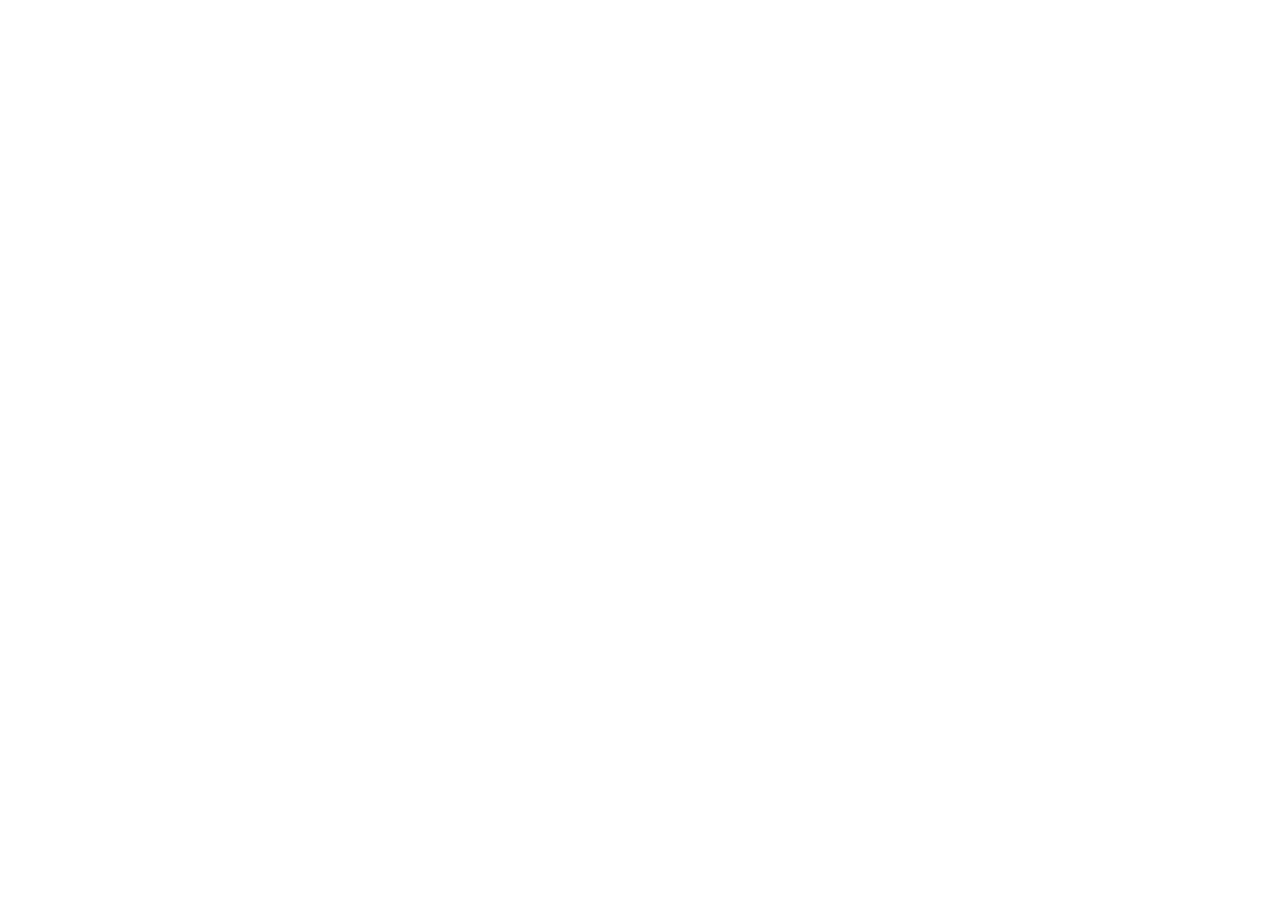
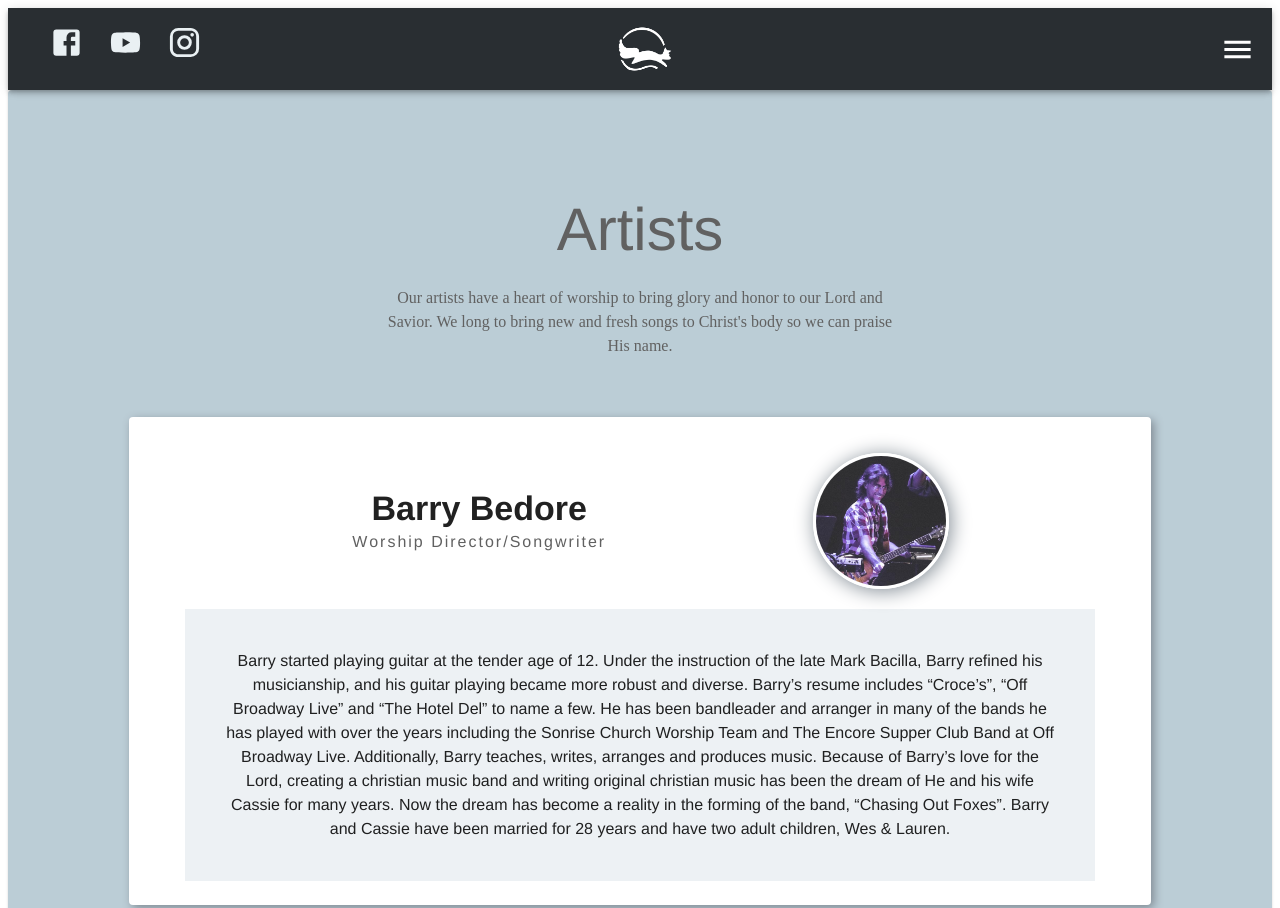
Before and after one commit to elysemontano/chasing-out-foxes-gatsby, a Gatsby site: page /artists in a window 1280 px wide. Before the commit this address had no page. Shown: the top 908 px of the page. Before the commit the page ends 800 px from the top, so only its background shows below. Built offline with nearby package versions, Linux system fonts and the light colour scheme; Gatsby itself is replaced by a stand-in of ours.

Commit message:
Adds artist page

```diff
--- a/src/components/Footer.js
+++ b/src/components/Footer.js
@@ -1,6 +1,6 @@
 import React from 'react'
 import { makeStyles } from '@material-ui/core/styles'
-import Social from '../components/Social'
+import Social from './social'
 import Paper from '@material-ui/core/Paper'
 import Container from '@material-ui/core/Container'
 import Grid from '@material-ui/core/Grid'
--- /dev/null
+++ b/src/components/artist.js
@@ -0,0 +1,211 @@
+import React from 'react'
+import {makeStyles} from '@material-ui/core/styles'
+import {Paper, Container, Typography, Grid, Card, CardContent} from '@material-ui/core'
+import Image from "../components/Image"
+
+const useStyles = makeStyles(() => ({
+    artistSection: {
+        height: "100%",
+        background: "#bbcdd6",
+    },
+    content: {
+        height: "100%",
+        justifyContent: "center",
+        textAlign: "center",
+        color: "#616161",
+    },
+    container: {
+        height: "100%",
+        paddingTop: "8vh",
+        paddingBottom: "10vh",
+    },
+    flex: {
+        display: "flex",
+    },
+    projectBlock: {
+        background: "#54707f",
+        display: "flex",
+        flexDirection: "column",
+        justifyContent: "center",
+        width: "100%",
+        margin: "2vh",
+    },
+    card: {
+        background: "white",
+        margin: "2% 8% 2% 8%",
+        boxShadow: "3px 3px 10px #808a93"
+    },
+    cardContent: {
+        display: "flex",
+        flexDirection: "column",
+        alignItems: "center",
+    },
+    header: {
+        padding: "40px 350px 35px 350px"
+    },
+    cardTop: {
+        display: "flex",
+        padding: "20px",
+        alignItems: "center",
+        width: "100%",
+        justifyContent: "space-evenly",
+    },
+    bio: {
+        backgroundColor: "#edf1f4",
+        padding: "40px",
+        margin: "0px 40px 0px 40px"
+    },
+    cardTopItems: {
+        width: "30%"
+    },
+    title: {
+        letterSpacing: "2px",
+        color: "#616161"
+    }
+}))
+
+function ArtistCard({data}) {
+    const styles = useStyles()
+    return (
+        <div>
+            {data.map((person, index) => {
+                return (
+                <Grid container>
+                    <Grid item>
+                        <Card className={styles.card}>
+                            <CardContent className={styles.cardContent}>
+                                <div className={styles.cardTop} style={index % 2 === 0 ? {flexDirection: "row-reverse"} : {flexDirection: "row"}}>
+                                    <Image fileName={person.image} className={styles.media} style={{width: "130px", borderRadius: "100%", border: "solid white 3px", boxShadow: "2px 2px 20px #808a93"}}/>
+                                    <div  className={styles.cardTopItems}>
+                                        <Typography variant="h4"><b>{person.name}</b></Typography>
+                                        <Typography className={styles.title}>{person.title}</Typography>
+                                    </div>
+                                </div>
+                                <div className={styles.bio}>
+                                    <Typography>{person.bio}</Typography>
+                                </div>
+                            </CardContent>
+                        </Card>
+                    </Grid>
+                </Grid>
+                )
+            })}
+        </div>
+    )
+}
+
+export default function Artist() {
+    const styles = useStyles()
+    return (
+        <Paper className={styles.artistSection}>
+            <Container className={styles.container}>
+                <Grid container className={styles.content}>
+                    <Grid item className={styles.header}>
+                        <Typography variant="h2" style={{paddingBottom: "20px"}}>Artists</Typography>
+                        <Typography variant="p" style={{lineHeight: "1.5"}}>Our artists have a heart of worship to bring glory and honor to our Lord and Savior.  We long to bring new and fresh songs to Christ's body so we can praise His name.</Typography>
+                    </Grid>
+                    <Grid item>
+                        <ArtistCard data={people}/>
+                    </Grid>
+                </Grid>
+            </Container>
+        </Paper>
+    )
+}
+
+
+const people = [
+    {
+        name: "Barry Bedore",
+        title: "Worship Director/Songwriter",
+        image: "barry.jpg",
+        bio: `Barry started playing guitar at the tender age of 12.  Under the instruction of the late Mark Bacilla, Barry refined his musicianship, and his guitar playing became more robust and diverse.  Barry’s resume includes “Croce’s”, “Off Broadway Live” and “The Hotel Del” to name a few. He has been bandleader and arranger in many of the bands he has played with over the years including the Sonrise Church Worship Team and The Encore Supper Club Band at Off Broadway Live. Additionally, Barry teaches, writes, arranges and produces music. Because of Barry’s love for the Lord, creating a christian music band and writing original christian music has been the dream of He and his wife Cassie for many years. Now the dream has become a reality in the forming of the band, “Chasing Out Foxes”. Barry and Cassie have been married for 28 years and have two adult children, Wes & Lauren.`
+    },
+    {
+        name: "Cassie Bedore",
+        title: "Worship Director/Songwriter",
+        image: "cassie.jpg",
+        bio: `Cassie’s involvement in ministry and Chasing Out Foxes has been a labor of love. The vision for Chasing out Foxes and a Christian music studio was given to her during a worship experience at a youth camp where she was serving as a high school leader in 2011. Several years later, a chance meeting and a conversation with Elyse solidified that vision when they learned that they had been given similar direction. Since then, they have been working diligently to accomplish what they feel the Lord has called them to do. The hope is to create a place where Christian musicians can come together, write and record music that blesses and glorifies the Lord. We are praying that all who hear our music will be blessed as well.  As a song writer, Cassie draws inspiration from the love of the Lord, life and the tension between the two. Cassie has been a poet and writer of songs since she was a child. But it’s her husband Barry, and the amazing musicians in Chasing Out Foxes that help bring those songs to life. Cassie and Barry have been together for 30 years and have two adult children, Wes and Lauren.`
+    },
+    {
+        name: "Lauren Bedore",
+        title: "Artist/Songwriter",
+        image: "lauren.jpg",
+        bio: `Hi! It’s me, Lauren.  I’m notoriously bad at describing myself, but I’ll try.  I grew up in San Diego, singing with my pops (who shreds the gnar on guitar) and was pretty heavily influenced by all of the music he and my mom played throughout my childhood. I started to develop my own canon of musical heroes and was especially amazed by the ones that seemingly wrote their songs from inside of my head; those people that captured the essence of being a person so scarily well.I appreciate the way music can create a whole otherworldly space that we can occupy for a while.
+        I appreciate the way music allows us to connect deeper. It feels like it can extract the multifaceted substance of the human experience and become the medium with which we create and share and join together.
+        If I am thinking deeply and am trying on my philosophical pants, that’s why I love music, singing, and music in relation to God.
+        On a less think-y note, it’s just fun! Riffing with my friends, making stank faces when someone plays an inventive part, dancing, and head banging. (Although I would argue head-banging is just an outworking of the more philosophical “music is a connective tissue” thought. Lol.)
+        Wow, well that was a lot, but basically, I’m Lauren and music is neat. I hope as we share our music, it can mean something for you and your connection to God.`
+    },
+    {
+        name: "David Cardarelli",
+        title: "Artist/Songwriter",
+        image: "david.jpg",
+        bio: `David grew up between Tampa, Fl and Campo, CA. and has been playing music since he was 13.  He loves praising our Heavenly Father and feels like it’s a small offering back to Him.
+        Being involved in Chasing Out Foxes has been like a family to him.  David plays, sings and writes music he feels is inspired by the Holy Spirit. He just loves seeing each of the Lord’s many, uniquely beautiful blessings unravel in front of us. He feels that it is one of the most amazing things about worship.  David is married to his beautiful wife Breanna for 6 years and blessed with 2 wonderful children, Gabriella (10) and David Jr.(3).`
+    },
+    {
+        name: "Brad Johnson",
+        title: "Artist/Songwriter",
+        image: "brad.jpg",
+        bio: `Brad is so blessed that God is revealed to him through His imprint on all He created. Worshipping, to Brad, is every breath and step taken daily in God's love for that creation, while songwriting is simply Brad's expression of God's revelation of those things.
+        Beauty and joy are both evident and accessible when our sight is through the lens of God's amazing love and mercy!
+        Brad Johnson has been married to his childhood sweetheart, Katie, for 31 years.  They have two grown children, Caleb and Saralyn, who are a source of unspeakable joy in their lives.. Prior to entering into family life, Brad spent his years in Southern California and Upper Eastern Tennessee, aka God's Country!`
+    },
+    {
+        name: "Jodi Kohler",
+        title: "Artist/Songwriter",
+        image: "jodi.jpg",
+        bio: `Jodi started her singing endeavors in a Pentecostal church singing Southern Gospel music.  She traveled with the Heirloom Quartet  to many Christian venues across the country from here in her hometown of San Diego to Missouri and even Kodiak, Alaska.
+        Outside of the quartet, Jodi has sung the National Anthem at a variety of sporting events, including the San Diego Regional Wrestling Championships for SDIKWA.  Other soloist experiences include singing with Dan and Amber Clarkson  on multiple stages at the San Diego County Fair in addition to singing for numerous wedding ceremonies and memorials.   She has also performed dinner theater at the Off Broadway Live Theater in Santee, CA singing with Bob Schulze and Steve Rolf in the Country Fried Gospel and Christmas Show.  Currently, Jodi still pursues songwriting and singing worship.`,
+    },
+    {
+        name: "Elyse Montano",
+        title: "Artist/Songwriter",
+        image: "elyse.png",
+        bio: `Elyse grew up singing in her church and has always been passionate about singing.  In college, Elyse studied as a music major at Mesa College for a period of time and learned the fundamentals of music theory where she began learning about writing music.
+        For years she wrote secular music until finding her calling at Sonrise Church where she began writing Christian music. Finding her heart and true passion, she longed to be a part of a community of Christian songwriters. Of course, God opened the doors and made way for Chasing Out Foxes where Elyse can share her passion for songwriting and Jesus with the rest of the world.  While Chasing Out Foxes is her second family, Elyse is blessed to have an incredible husband Jeremiah, and two amazing kids, Tristan and Hailey.`
+    },
+    {
+        name: "Amber Pich",
+        title: "Artist/Songwriter",
+        image: "amber.jpg",
+        bio: `Amber really doesn’t see herself as a writer but more of a musical interpreter of the lyrics God shows her through His word, her life and the amazing creative team. Amber is thankful for the talents and sincere hearts of those in Chasing Out Foxes.
+        Amber has been playing and singing on worship teams since 1990. She and her husband Jason have always been a part of the music ministry. In their 29 years of dating and marriage, being involved has always kept them accountable and connected in church life and ministry.`
+    },
+    {
+        name: "Jason Pich",
+        title: "Artist/Songwriter",
+        image: "jason.jpg",
+        bio: `Jason grew up playing music in the church and has been involved in the ministry for several years.  His approach to music writing is to try new things. Jason loves to push himself to experiment with tone, layering and sound.
+        His desire to exercise creative styles is contagious and the whole team benefits. Jason enjoys the family of musicians he gets to work with. Jason and his wife Amber have been together for 29 years and have four children.`
+    },
+    {
+        name: "Victoria Pich",
+        title: "Artist/Songwriter",
+        image: "victoria.jpg",
+        bio: `Victoria has been attending Sonrise Community Church since before she could remember, and has grown musically through praise and worship. Growing up in a musical family contributed to her love of music.
+        In her early years, Victoria was part of “Prelude to Praise” a program to train up young worshippers led by Amber Pich and Barry Bedore. Victoria was also involved in the drum line during high school. Victoria is passionate about playing guitar, singing, playing drums and songwriting.  Along with her love of music, Victoria loves doing research and is a graduate student in the field of biology.`
+    },
+    {
+        name: "Bob Schulze",
+        title: "Artist/Songwriter",
+        image: "bob.jpg",
+        bio: `Bob grew up singing gospel music. His mom said he was singing before he could talk. He credits his abilities to sing harmony to his mom and dad. Both being singers, they would always make sure Bob knew how to blend with them.
+        When it comes to leading worship, Bob has one creed... ... “there is an audience of one. The congregation are the performers, who sing praises to that One. The worship team are the “prompters”. If there is someone in church that day who either doesn’t know how to worship, or simply doesn’t feel like it, it is OUR job to make sure they see that it is possible to worship our Jesus! To free them up in order to worship any way they choose!” It truly is an honor!`
+    },
+    {
+        name: "Deborah Woods",
+        title: "Artist/Songwriter",
+        image: "deborah.jpg",
+        bio: `Deborah has been involved in music and worship since she was a young child in her local church’s children’s choir. She has kept her passion for music in every season of her life through leading worship, learning instruments, performing, songwriting and playing music with her friends.
+        Whether before a group of 5 or 500, Deborah deeply enjoys the sense of connection with people and God that leading worship brings. She plans to continue growing spiritually and musically through worship for years to come. Deborah is a wife, mother, and beauty industry professional. She and her family have lived in San Diego since her husband, Jeremiah was stationed at MCAS Miramar in 2014. `
+    },
+    {
+        name: "Drew Yantis",
+        title: "Artist/Songwriter",
+        image: "drew.jpg",
+        bio: `Drew began drumming in the kitchen at an early age with wooden spoons, shortly thereafter he received a pair of drumsticks, and he has been drumming ever since.  Drew comes from a musical family, his father David Yantis was a Christian recording artist signed with World Records.
+        His father produced six albums with World Records and Drew performed on some songs that charted on the Christian Broadcast Network.  Growing up, he studied privately with a symphony percussionist and formed his first band with friends at twelve years old.   During school years, he performed in Orchestra, Jazz Ensemble and Marching Drum Corps.  Performance highlights include singing in La Boheme with the San Diego Opera, traveling-drumming on cruise ships and performing with Barry Bedore in the Latin jazz group, Yavaz.  For Drew, it was the youth summer christian camps as a teenager that had the most impact in bringing him closer to the Lord.  One of Drew's favorite bible verses is Psalm 150:5 "Praise Him with loud cymbals; Praise Him with resounding cymbals."`
+    }
+]
--- a/src/components/header.js
+++ b/src/components/header.js
@@ -6,7 +6,7 @@ import MenuIcon from '@material-ui/icons/Menu'
 import ExpandLessIcon from '@material-ui/icons/ExpandLess'
 import PropTypes from 'prop-types'
 import React from 'react'
-import Social from '../components/Social'
+import Social from './social'
 
 
 
@@ -15,7 +15,7 @@ const useStyles = makeStyles(theme => ({
     textDecoration: 'none',
     color: 'inherit',
     display: 'flex',
-    justifyContent: 'right',
+    justifyContent: 'center',
     flexGrow: 1,
     textAlign: 'right',
   },
@@ -55,25 +55,24 @@ const useStyles = makeStyles(theme => ({
     color: "white",
   },
   customizedButton: {
-    position: 'absolute',
+    position: 'relative',
     left: '95%',
     top: '9%',
  },
  customizedMenu: {
-  position: 'absolute',
+  position: 'relative',
   display: 'flex',
   justifyContent: 'right',
 },
   logoContainer: {
     position: 'absolute',
     width: '100%',
-    display: 'flex',
-    justifyContent: 'center'
+
   }
 }))
 
 const navigationLinks = [
-  {name: "Artists", href: "" },
+  {name: "Artists", href: "/artists" },
   {name: "Songs", href: "" },
   {name: "Contact", href: "" },
 ];
--- a/src/components/layout.js
+++ b/src/components/layout.js
@@ -9,9 +9,9 @@ import React from "react"
 import PropTypes from "prop-types"
 import { useStaticQuery, graphql } from "gatsby"
 import { makeStyles } from '@material-ui/core'
-import Header from "./Header"
+import Header from "./header"
 import Home from "../pages/Home"
-import Footer from "./Footer"
+import Footer from "./footer"
 
 const useStyles = makeStyles({
   main: {
--- a/src/pages/Home.js
+++ b/src/pages/Home.js
@@ -2,8 +2,8 @@ import * as React from "react"
 import Seo from "../components/Seo"
 import { graphql, useStaticQuery } from "gatsby";
 import {Paper, makeStyles} from "@material-ui/core"
-import Hero from "../components/Hero"
-import About from "../components/About"
+import Hero from "../components/hero"
+import About from "../components/about"
 
 
 
--- /dev/null
+++ b/src/pages/artists.js
@@ -0,0 +1,14 @@
+import React from 'react'
+import Header from '../components/header'
+import Footer from '../components/footer'
+import Artist from '../components/artist'
+
+export default function Artists() {
+    return (
+        <>
+          <Header />
+            <Artist />
+          <Footer />
+        </>
+    )
+}
```
Also changed, not shown: src/images/artists/amber.jpg (added), src/images/artists/barry.jpg (added), src/images/artists/bob.jpg (added), src/images/artists/brad.jpg (added), src/images/artists/cassie.jpg (added), src/images/artists/david.jpg (added), src/images/artists/deborah.jpg (added), src/images/artists/drew.jpg (added), src/images/artists/elyse.png (added), src/images/artists/jason.jpg (added), src/images/artists/jodi.jpg (added), src/images/artists/lauren.jpg (added), src/images/artists/victoria.jpg (added).
